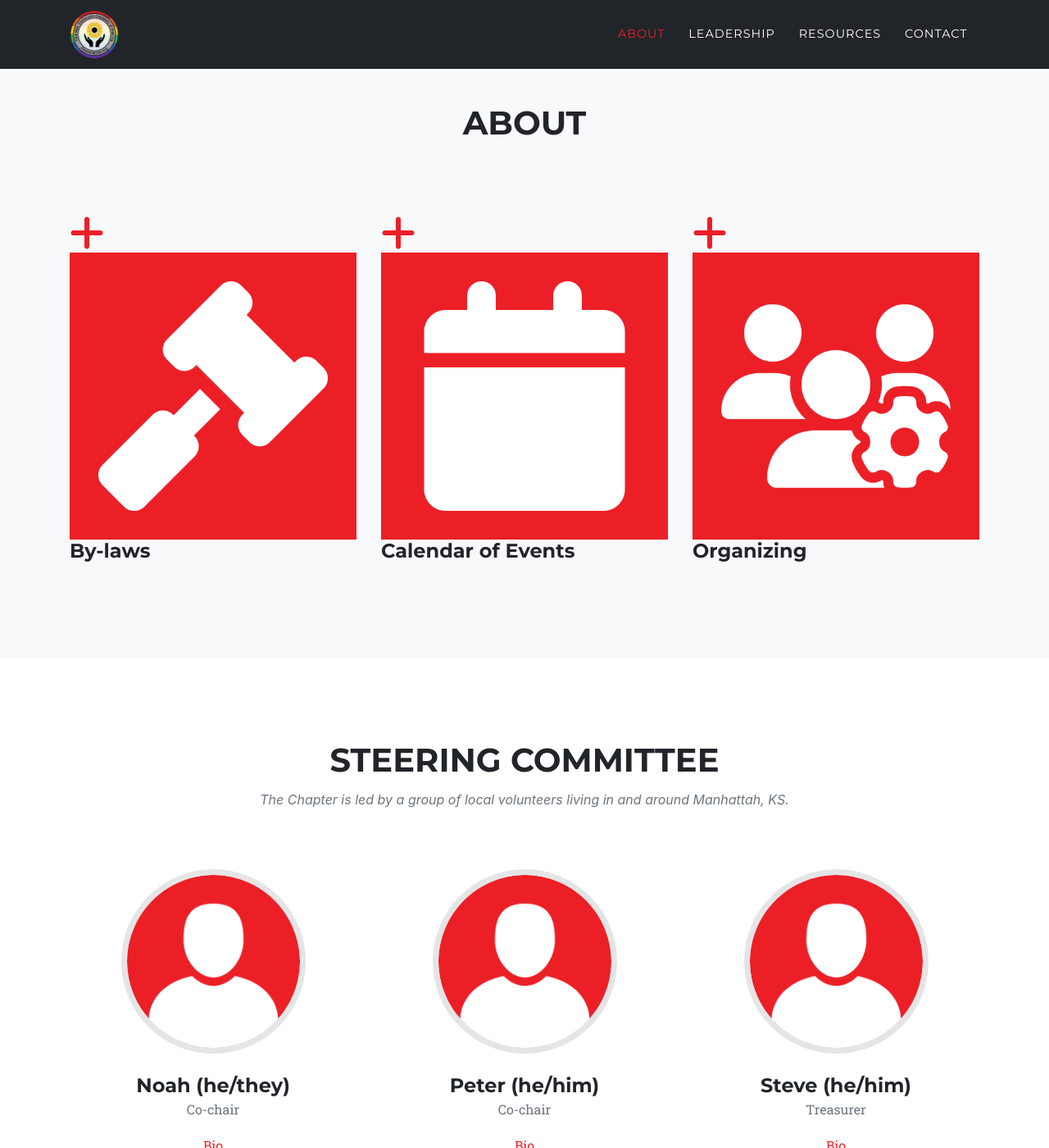
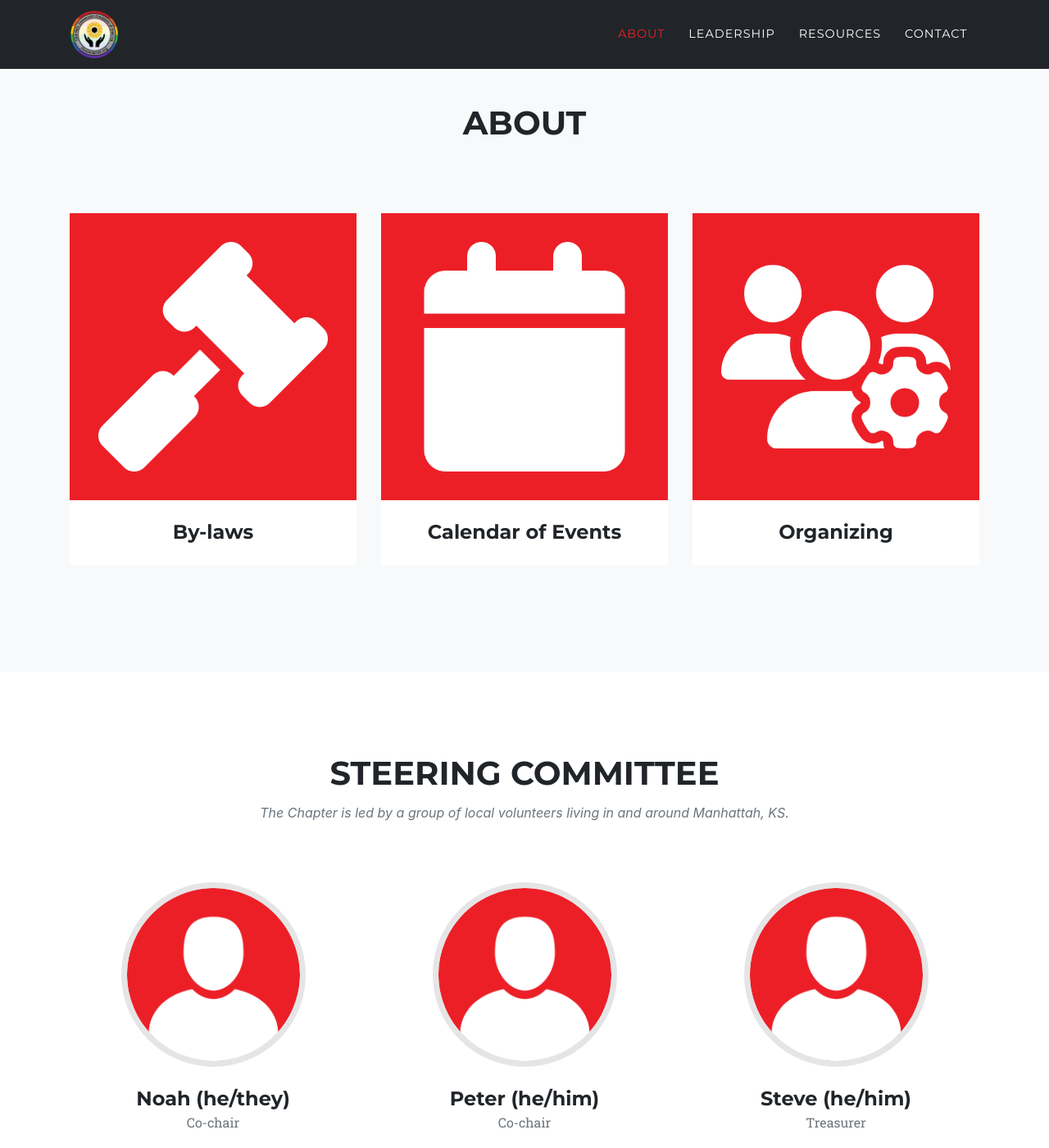
Before and after one commit to flinthillsdsa/website, a Jekyll site: the page built from index.md, in a window 1280 px wide and 1400 px high, scrolled down 830 px. Shown: the whole window at 82% size. Built offline with Jekyll 4.4.1, drawn with Linux system fonts in a browser that asks for light colours; some web fonts are replaced.

Commit message:
Update _portfolio.scss

```diff
--- a/_sass/layout/_portfolio.scss
+++ b/_sass/layout/_portfolio.scss
@@ -1,14 +1,16 @@
-// Styling for the portfolio section
-#portfolio {
+// Global styles for all portfolio-style sections
+
 .portfolio-item {
   right: 0;
   margin: 0 0 15px;
+
   .portfolio-link {
     position: relative;
     display: block;
     max-width: 400px;
     margin: 0 auto;
     cursor: pointer;
+
     .portfolio-hover {
       position: absolute;
       width: 100%;
@@ -18,9 +20,11 @@
       transition: all ease 0.5s;
       opacity: 0;
       background: fade-out($primary, 0.1);
+
       &:hover {
         opacity: 1;
       }
+
       .portfolio-hover-content {
         font-size: 20px;
         position: absolute;
@@ -30,9 +34,11 @@
         margin-top: -12px;
         text-align: center;
         color: white;
+
         i {
           margin-top: -12px;
         }
+
         h3,
         h4 {
           margin: 0;
@@ -40,16 +46,19 @@
       }
     }
   }
+
   .portfolio-caption {
     max-width: 400px;
     margin: 0 auto;
     padding: 25px;
     text-align: center;
     background-color: $white;
+
     h4 {
       margin: 0;
       text-transform: none;
     }
+
     p {
       font-size: 16px;
       font-style: italic;
@@ -58,50 +67,58 @@
     }
   }
 }
+
 * {
   z-index: 2;
 }
-}
+
 @media (min-width: 767px) {
-  #portfolio {
   .portfolio-item {
     margin: 0 0 30px;
   }
 }
-}
 
+// Modal styles remain unchanged — they already apply globally
 .portfolio-modal {
   .modal-dialog {
     margin: 1rem;
     max-width: 100vw;
   }
+
   .modal-content {
     padding: 100px 0;
     text-align: center;
+
     h2 {
       font-size: 3em;
       margin-bottom: 15px;
     }
+
     p {
       margin-bottom: 30px;
     }
+
     p.item-intro {
       font-size: 16px;
       font-style: italic;
       margin: 20px 0 30px;
       @include serif-font;
     }
+
     ul.list-inline {
       margin-top: 0;
       margin-bottom: 30px;
     }
+
     img {
       margin-bottom: 30px;
     }
+
     button {
       cursor: pointer;
     }
   }
+
   .close-modal {
     position: absolute;
     top: 25px;
@@ -110,28 +127,23 @@
     height: 75px;
     cursor: pointer;
     background-color: transparent;
+
     &:hover {
       opacity: 0.3;
     }
+
     .lr {
-      /* Safari and Chrome */
       z-index: 1051;
       width: 1px;
       height: 75px;
       margin-left: 35px;
-      /* IE 9 */
-      -webkit-transform: rotate(45deg);
-      -ms-transform: rotate(45deg);
       transform: rotate(45deg);
       background-color: $gray-900;
+
       .rl {
-        /* Safari and Chrome */
         z-index: 1052;
         width: 1px;
         height: 75px;
-        /* IE 9 */
-        -webkit-transform: rotate(90deg);
-        -ms-transform: rotate(90deg);
         transform: rotate(90deg);
         background-color: $gray-900;
       }
```
Lines whose indentation alone changed are shown as unchanged.
